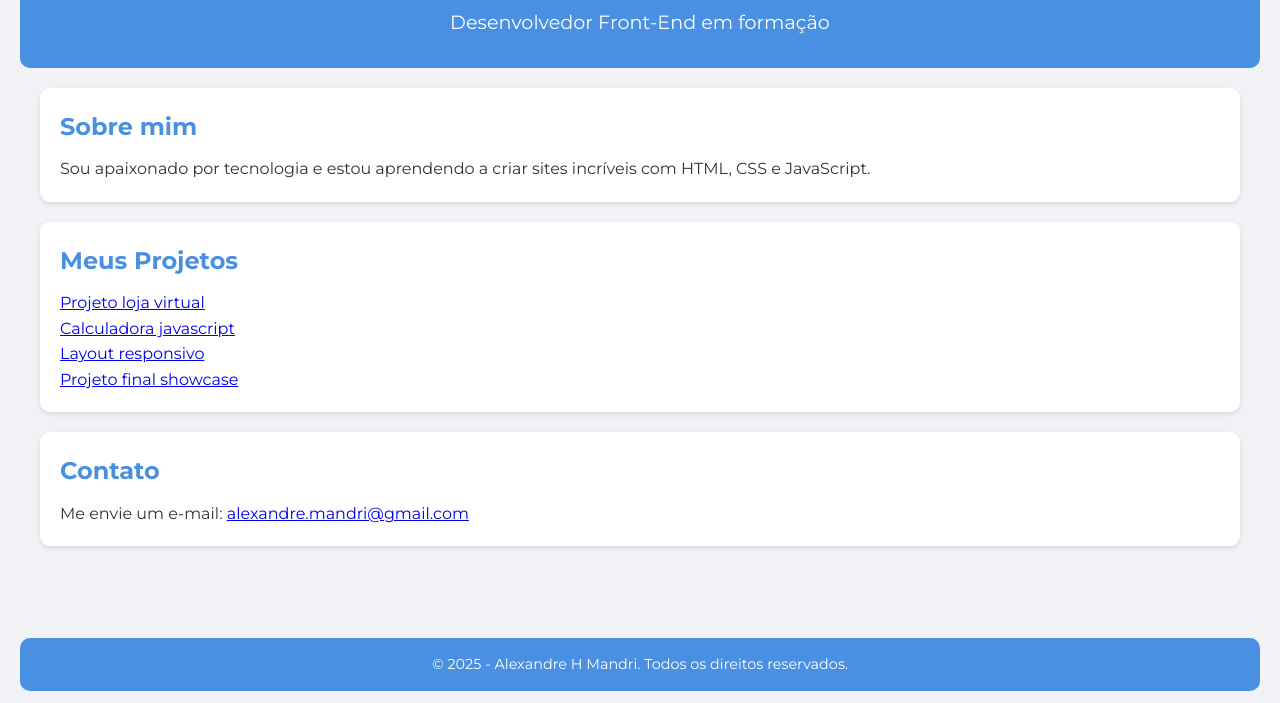
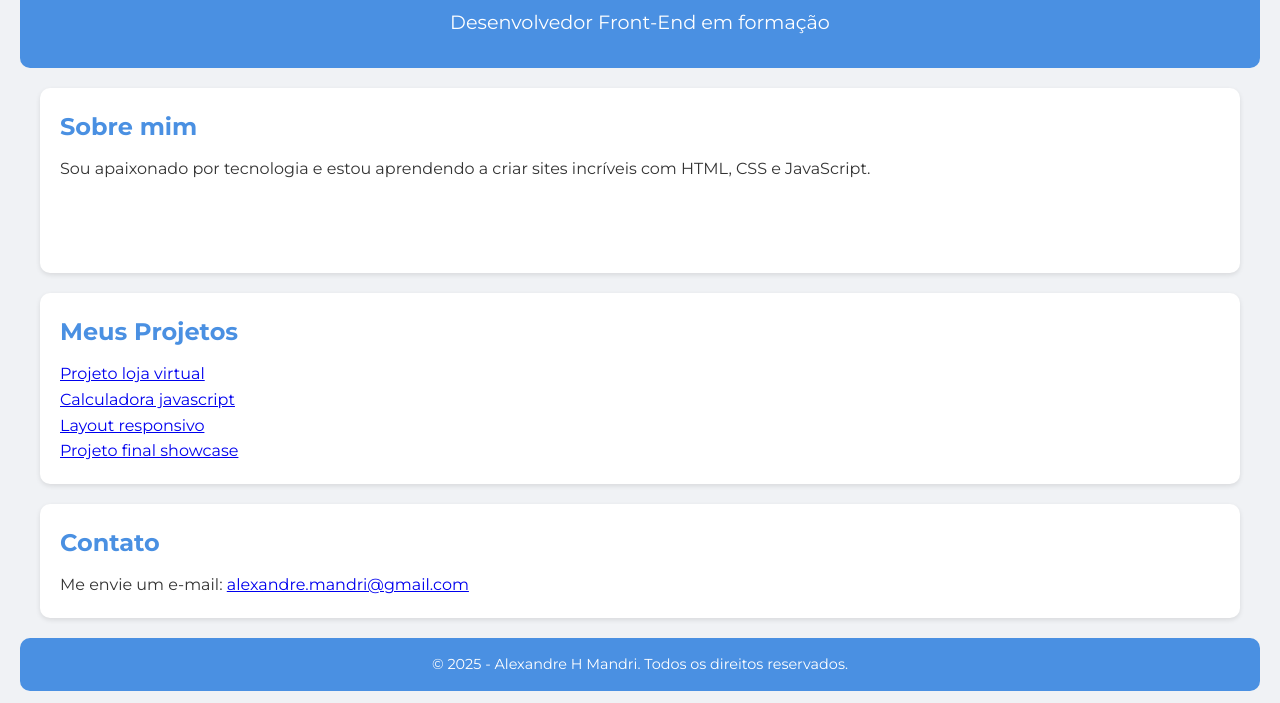
Before and after one commit to AlexMandri/AlexMandri.github.io, a plain HTML site: page index.html in a window 1280 px wide. Shown: the part 97-800 px from the top of the page. Drawn offline with Linux system fonts and the light colour scheme.

Commit message:
Ateração da main para flexBox e flex-grow 1 para section sobre mim

```diff
--- a/style.css
+++ b/style.css
@@ -15,6 +15,8 @@ body {
 }
 
 main {
+  display: flex;
+  flex-direction: column;
   max-width: 1200px;
   margin: 0 auto;
   min-height: calc(100vh - 250px);
@@ -52,6 +54,9 @@ section {
   border-radius: 10px;
   box-shadow: 0 2px 5px rgba(0, 0, 0, 0.1);
 }
+section#sobre{
+  flex-grow: 1;
+}
 
 section h2 {
   color: #4a90e2;
```
